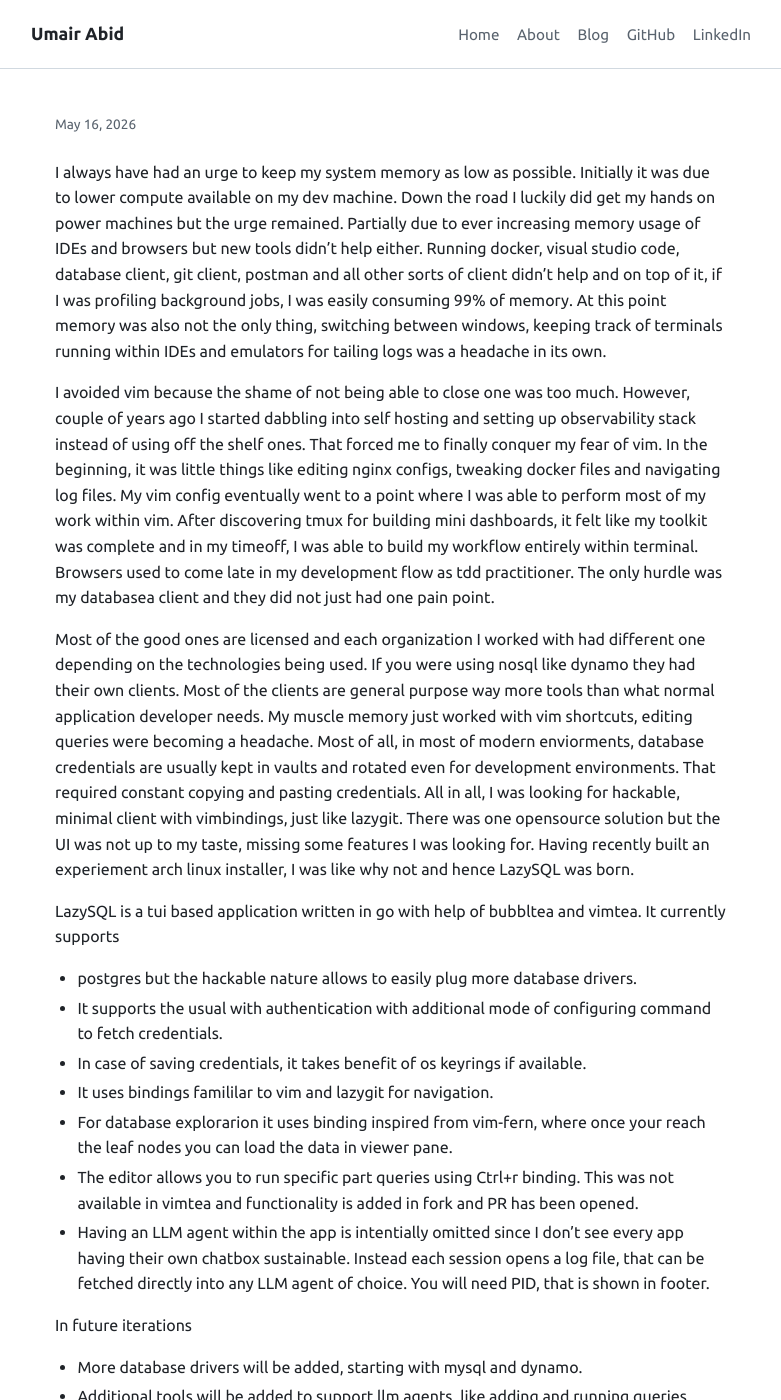
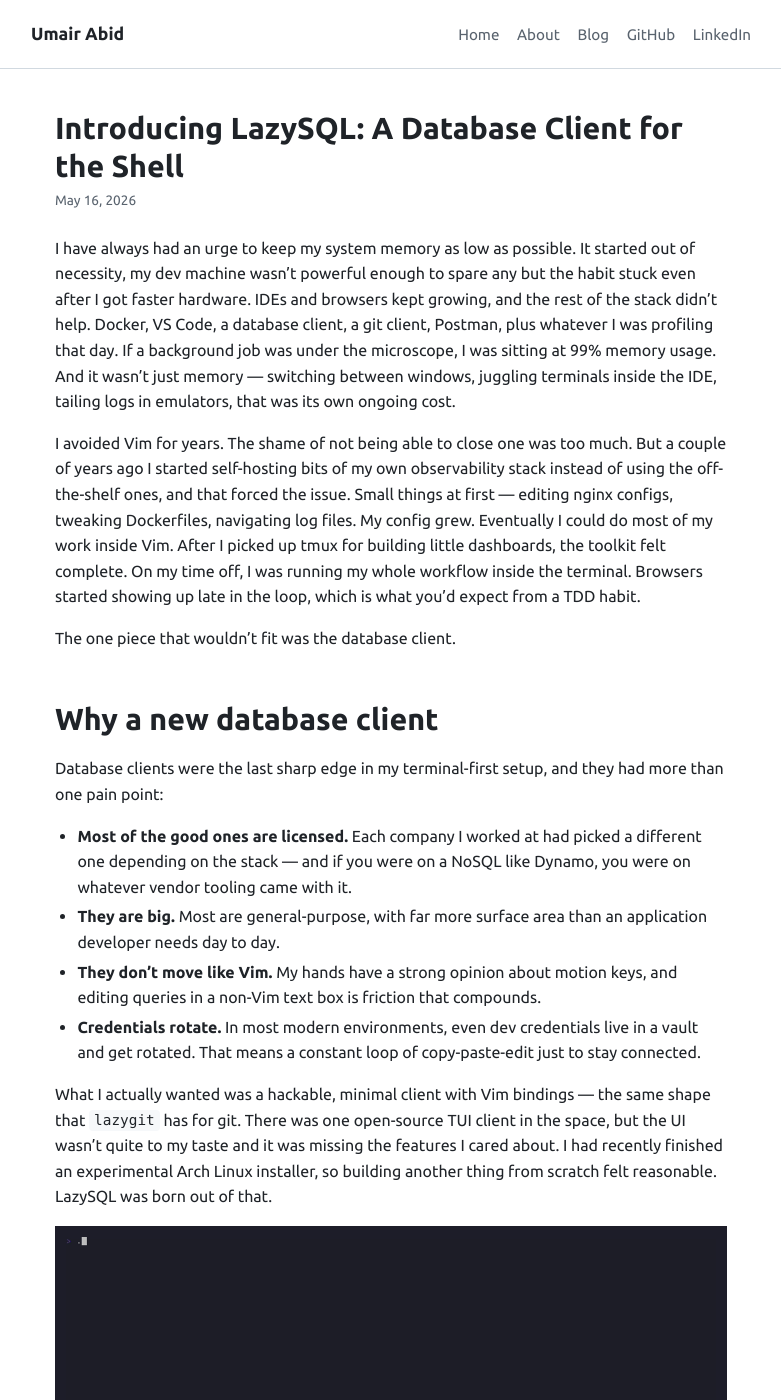
Before and after one commit to umairabid/umairabid.github.io, a Jekyll site: the page built from _posts/2026-05-16-introducing-lazysql-database-client-for-shell.md, in a window 1280 px wide and 1400 px high. Shown: the whole window, without its empty margins (249-1030 px from the left). Built offline with Jekyll 4.4.1, drawn with Linux system fonts in a browser that asks for light colours; some of the changed text lies outside the part shown.

Commit message:
Add lazy sql release post

````diff
--- a/_posts/2026-05-16-introducing-lazysql-database-client-for-shell.md
+++ b/_posts/2026-05-16-introducing-lazysql-database-client-for-shell.md
@@ -1,42 +1,132 @@
 ---
-title: Introducing LazySQL: A Database Client for the Shell
-description:
+title: "Introducing LazySQL: A Database Client for the Shell"
+description: A minimal, terminal-first Postgres client with Vim bindings, a command-mode auth flow for rotating credentials, and session logs you can hand to an LLM agent.
 ---
 
-I always have had an urge to keep my system memory as low as possible. Initially it was due to lower compute available on my dev machine. Down the
-road I luckily did get my hands on power machines but the urge remained. Partially due to ever increasing memory usage of IDEs and browsers but new
-tools didn't help either. Running docker, visual studio code, database client, git client, postman and all other sorts of client didn't help and on
-top of it, if I was profiling background jobs, I was easily consuming 99% of memory. At this point memory was also not the only thing, switching
-between windows, keeping track of terminals running within IDEs and emulators for tailing logs was a headache in its own.
+I have always had an urge to keep my system memory as low as possible.
+It started out of necessity, my dev machine wasn't powerful enough to
+spare any but the habit stuck even after I got faster hardware. IDEs
+and browsers kept growing, and the rest of the stack didn't help. Docker,
+VS Code, a database client, a git client, Postman, plus whatever I was
+profiling that day. If a background job was under the microscope, I was
+sitting at 99% memory usage. And it wasn't just memory — switching
+between windows, juggling terminals inside the IDE, tailing logs in
+emulators, that was its own ongoing cost.
 
-I avoided vim because the shame of not being able to close one was too much. However, couple of years ago I started dabbling into self hosting and
-setting up observability stack instead of using off the shelf ones. That forced me to finally conquer my fear of vim. In the beginning, it was little
-things like editing nginx configs, tweaking docker files and navigating log files. My vim config eventually went to a point where I was able to
-perform most of my work within vim. After discovering tmux for building mini dashboards, it felt like my toolkit was complete and in my timeoff, I was
-able to build my workflow entirely within terminal. Browsers used to come late in my development flow as tdd practitioner. The only hurdle was my
-databasea client and they did not just had one pain point.
+I avoided Vim for years. The shame of not being able to close one was too
+much. But a couple of years ago I started self-hosting bits of my own
+observability stack instead of using the off-the-shelf ones, and that
+forced the issue. Small things at first — editing nginx configs, tweaking
+Dockerfiles, navigating log files. My config grew. Eventually I could do
+most of my work inside Vim. After I picked up tmux for building little
+dashboards, the toolkit felt complete. On my time off, I was running my
+whole workflow inside the terminal. Browsers started showing up late in
+the loop, which is what you'd expect from a TDD habit.
 
-Most of the good ones are licensed and each organization I worked with had different one depending on the technologies being used. If you were using
-nosql like dynamo they had their own clients. Most of the clients are general purpose way more tools than what normal application developer needs. My
-muscle memory just worked with vim shortcuts, editing queries were becoming a headache. Most of all, in most of modern enviorments, database
-credentials are usually kept in vaults and rotated even for development environments. That required constant copying and pasting credentials. All in
-all, I was looking for hackable, minimal client with vimbindings, just like lazygit. There was one opensource solution but the UI was not up to my
-taste, missing some features I was looking for. Having recently built an experiement arch linux installer, I was like why not and hence LazySQL was
-born.
+The one piece that wouldn't fit was the database client.
 
-LazySQL is a tui based application written in go with help of bubbltea and vimtea. It currently supports
-- postgres but the hackable nature allows to easily plug more database drivers.
-- It supports the usual with authentication with additional mode of configuring command to fetch credentials.
-- In case of saving credentials, it takes benefit of os keyrings if available.
-- It uses bindings famililar to vim and lazygit for navigation.
-- For database explorarion it uses binding inspired from vim-fern, where once your reach the leaf nodes you can load the data in viewer pane.
-- The editor allows you to run specific part queries using Ctrl+r binding. This was not available in vimtea and functionality is added in fork and PR has been opened.
-- Having an LLM agent within the app is intentially omitted since I don't see every app having their own chatbox sustainable. Instead each session
-  opens a log file, that can be fetched directly into any LLM agent of choice. You will need PID, that is shown in footer.
+# Why a new database client
 
-In future iterations
+Database clients were the last sharp edge in my terminal-first setup, and
+they had more than one pain point:
 
-- More database drivers will be added, starting with mysql and dynamo.
-- Additional tools will be added to support llm agents, like adding and running queries directly from agent within specific instance of app
-- Bug fixes and performance improvements.
-- Adding support for more database and requested features.
+- **Most of the good ones are licensed.** Each company I worked at had
+  picked a different one depending on the stack — and if you were on a
+  NoSQL like Dynamo, you were on whatever vendor tooling came with it.
+- **They are big.** Most are general-purpose, with far more surface area
+  than an application developer needs day to day.
+- **They don't move like Vim.** My hands have a strong opinion about
+  motion keys, and editing queries in a non-Vim text box is friction
+  that compounds.
+- **Credentials rotate.** In most modern environments, even dev
+  credentials live in a vault and get rotated. That means a constant
+  loop of copy-paste-edit just to stay connected.
+
+What I actually wanted was a hackable, minimal client with Vim bindings —
+the same shape that `lazygit` has for git. There was one open-source TUI
+client in the space, but the UI wasn't quite to my taste and it was
+missing the features I cared about. I had recently finished an
+experimental Arch Linux installer, so building another thing from scratch
+felt reasonable. LazySQL was born out of that.
+
+![LazySQL demo](/assets/img/p4-demo.gif)
+
+# What LazySQL is
+
+LazySQL is a TUI written in Go on top of [`bubbletea`](https://github.com/charmbracelet/bubbletea)
+and [`vimtea`](https://github.com/kujtimiihoxha/vimtea). The current
+release is alpha and focused on PostgreSQL, but the internals are
+deliberately small and the driver layer is pluggable.
+
+Three panes, one footer, no gui.
+
+![Main UI](/assets/img/p4-main-ui.png)
+
+- **Left:** the explorer — databases, schemas, tables, and the table's
+  data / schema / indexes underneath them.
+- **Top-right:** the query editor, a real Vim buffer.
+- **Bottom-right:** the results viewer, scrollable in both axes.
+
+# The pieces I cared most about getting right
+
+**Three connection modes, including a command mode.** You can configure
+a connection with static credentials, with a connection URL, or — the
+one I built this for — by pointing LazySQL at a shell command that
+prints credentials on stdout. The command runs every time you connect,
+which means rotating-secret workflows (Vault, AWS RDS IAM, GCP IAM,
+short-lived dev tokens) stop being a copy-paste loop and become a
+one-time configuration.
+
+![Connection Manager](/assets/img/p4-connection-manager.png)
+
+**Credentials go in the OS keyring when available.** Passwords and any
+URLs that contain credentials are stored in the platform keyring —
+macOS Keychain, Windows Credential Locker, or Linux Secret Service. If
+no keyring is available (headless Linux, for instance), LazySQL falls
+back to plain JSON. That fallback is a deliberate choice — it keeps the
+tool usable in environments where a keyring isn't running — but it's a
+fallback, not a default.
+
+**Bindings borrowed from Vim and lazygit.** `h j k l` to move, `?` for
+help, `Shift+Tab` to cycle panes. The query editor is a full Vim buffer
+via `vimtea`, so modes, motions, and visual selection all work the way
+your fingers expect.
+
+**Explorer navigation borrowed from [`vim-fern`](https://github.com/lambdalisue/fern.vim).**
+`l` to expand a node, `h` to collapse. When you reach a leaf — a table's
+data, schema, or indexes — the result loads into the viewer pane. No
+modal popups, no separate window.
+
+**Run-selection in the editor.** Select a query in visual mode, hit
+`Ctrl+r`, and that fragment runs. `vimtea` didn't support this out of
+the box, so it lives in a fork right now; a PR is open upstream.
+
+**No built-in LLM chat.** This was intentional. I don't think every app
+having its own chat box is sustainable. Instead, each LazySQL session
+writes a log file at `~/.config/lazysql/sessions/session-<PID>.log` —
+the queries you ran, the schemas you touched, the kind of context an
+agent actually needs. The PID is in the footer. Pipe the file into
+Claude, Gemini, or whatever you use:
+
+```bash
+cat ~/.config/lazysql/sessions/session-<pid>.log | claude "summarize what I was doing"
+```
+
+Logs from a normally exited session are cleaned up on quit. Logs from
+dead processes are cleaned up on the next startup. If you want to keep
+one, copy it out while the session is alive.
+
+# What's next
+
+A few directions I expect to push this in:
+
+- **More drivers.** MySQL is next, then Dynamo. The adapter layer is the
+  obvious place to extend.
+- **First-class hooks for LLM agents.** Beyond the session log: things
+  like running queries from an agent against a specific live instance,
+  so the agent has somewhere to *act*, not just somewhere to read.
+- **The usual.** Bug fixes, performance, and the requests that come in
+  from people actually using it.
+
+The repo is at [github.com/umairabid/lazysql](https://github.com/umairabid/lazysql).
+It's early — issues and PRs are welcome.
````
Also changed, not shown: assets/img/p4-connection-manager.png (added), assets/img/p4-demo.gif (added), assets/img/p4-main-ui.png (added).
